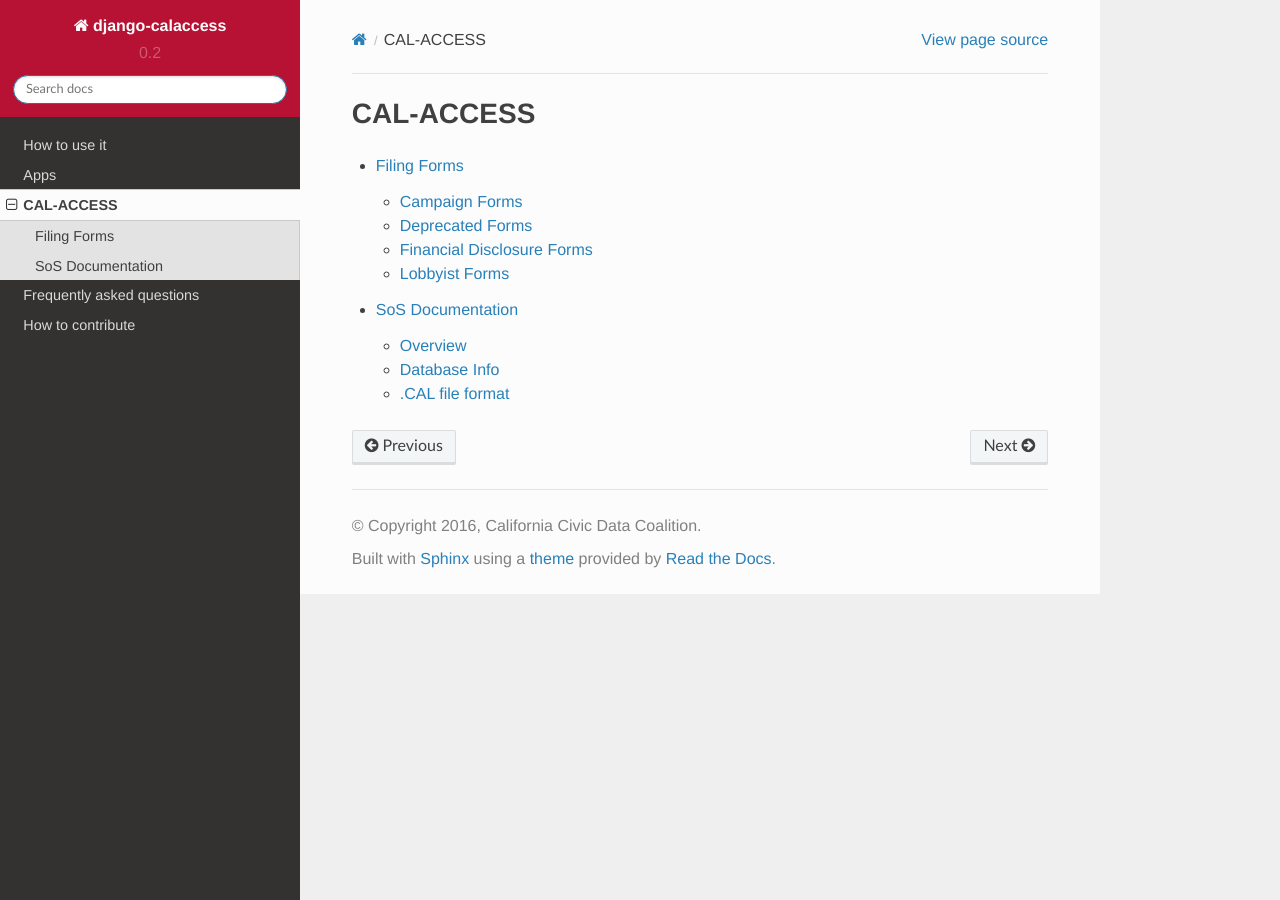
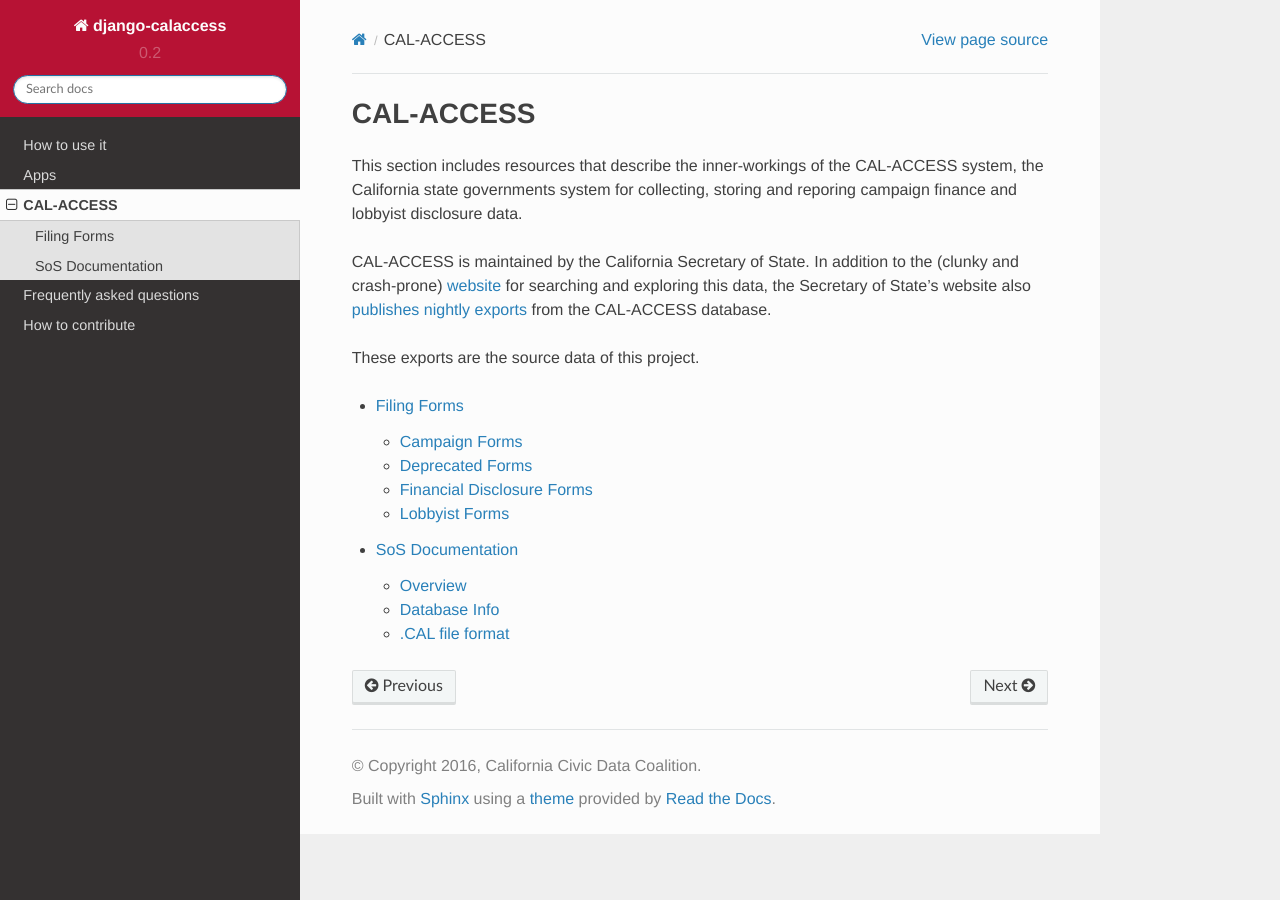
Before and after one commit to palewire/django-calaccess-technical-documentation, a Sphinx documentation site: the page built from docs/calaccess.rst, in a window 1280 px wide. Built offline with Sphinx 7.4.7 and the Read the Docs theme 2.0.0, drawn with Linux system fonts in a browser that asks for light colours; pages that are not in the unit, such as notebooks, are missing from menus.

Commit message:
Adding description of CAL-ACCESS

```diff
--- a/docs/calaccess.rst
+++ b/docs/calaccess.rst
@@ -1,5 +1,11 @@
 CAL-ACCESS
 ==========
+
+This section includes resources that describe the inner-workings of the CAL-ACCESS system, the California state governments system for collecting, storing and reporing campaign finance and lobbyist disclosure data.
+
+CAL-ACCESS is maintained by the California Secretary of State. In addition to the (clunky and crash-prone) `website <http://dbsearch.ss.ca.gov/>`_ for searching and exploring this data, the Secretary of State's website also `publishes nightly exports <http://www.sos.ca.gov/campaign-lobbying/cal-access-resources/raw-data-campaign-finance-and-lobbying-activity/>`_ from the CAL-ACCESS database.
+
+These exports are the source data of this project.
 
 .. toctree::
    :maxdepth: 2
```
